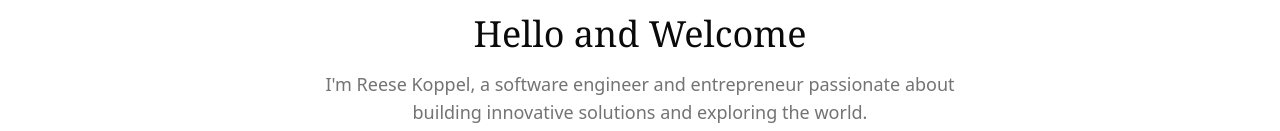
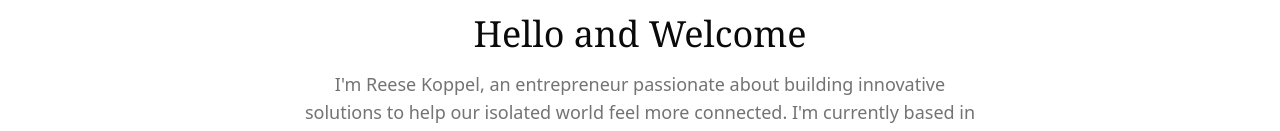
Before and after one commit to rk504/personal-website, a Next.js app: page / in a window 1280 px wide. Shown: the part 814-945 px from the top of the page. Built offline with nearby package versions, Linux system fonts and the light colour scheme.

Commit message:
Testing auto-deploy

```diff
--- a/app/page.tsx
+++ b/app/page.tsx
@@ -40,7 +40,7 @@ export default function Home() {
           <div id="about" className="space-y-4 max-w-2xl mx-auto text-center">
             <h1 className="text-4xl font-serif">Hello and Welcome</h1>
             <p className="text-lg text-muted-foreground">
-              I'm Reese Koppel, a software engineer and entrepreneur passionate about building innovative solutions and
+              I'm Reese Koppel, an entrepreneur passionate about building innovative solutions to help our isolated world feel more connected. I'm currently based in NYC, but I love
               exploring the world.
             </p>
           </div>
```
